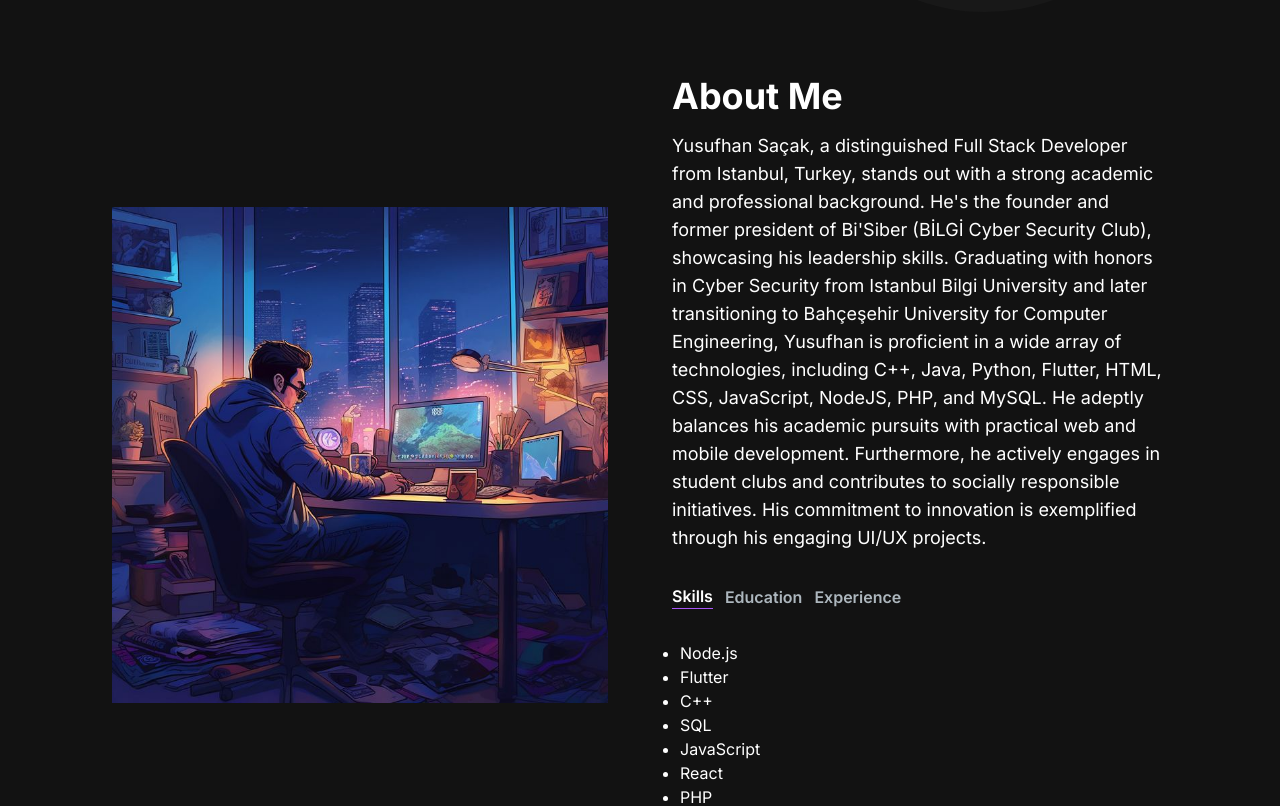
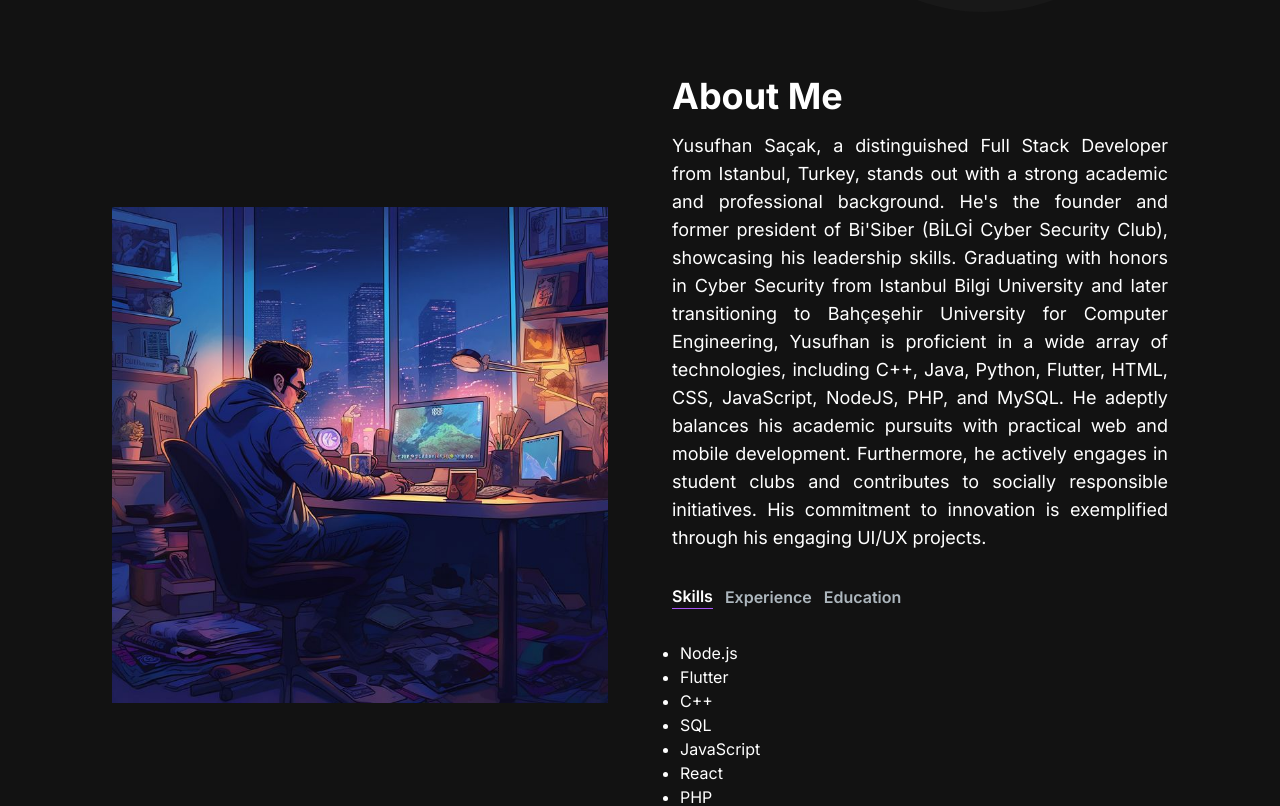
Before and after one commit to JosephDoUrden/yusufhan.dev, a Next.js app: page / in a window 1280 px wide. Shown: the part 500-1306 px from the top of the page. Built offline with nearby package versions, Linux system fonts and the light colour scheme.

Commit message:
bugfix: paragraph text-justify and swap experience - education

```diff
--- a/src/app/components/AboutSection.jsx
+++ b/src/app/components/AboutSection.jsx
@@ -65,7 +65,7 @@ const AboutSection = () => {
         <Image src={"/images/aboutme.jpeg"} width={500} height={500} />
         <div className="mt-4 md:mt-0 text-left flex flex-col h-full">
           <h2 className="text-4xl font-bold text-white mb-4">About Me</h2>
-          <p className="text-base lg:text-lg">
+          <p className="text-base text-justify lg:text-lg">
             Yusufhan Saçak, a distinguished Full Stack Developer from Istanbul,
             Turkey, stands out with a strong academic and professional
             background. He's the founder and former president of Bi'Siber (BİLGİ
@@ -88,16 +88,16 @@ const AboutSection = () => {
               Skills
             </TabButton>
             <TabButton
+              selectTab={() => handleTabChange("experience")}
+              active={tab === "experience"}
+            >
+              Experience
+            </TabButton>
+            <TabButton
               selectTab={() => handleTabChange("education")}
               active={tab === "education"}
             >
               Education
-            </TabButton>
-            <TabButton
-              selectTab={() => handleTabChange("experience")}
-              active={tab === "experience"}
-            >
-              Experience
             </TabButton>
           </div>
           <div className="mt-8">
```
